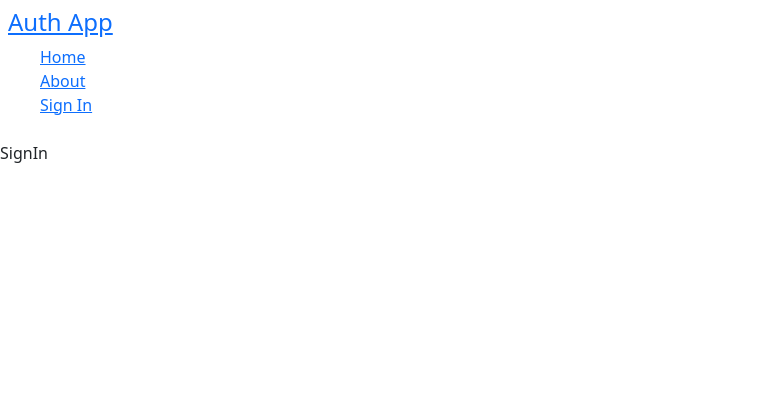
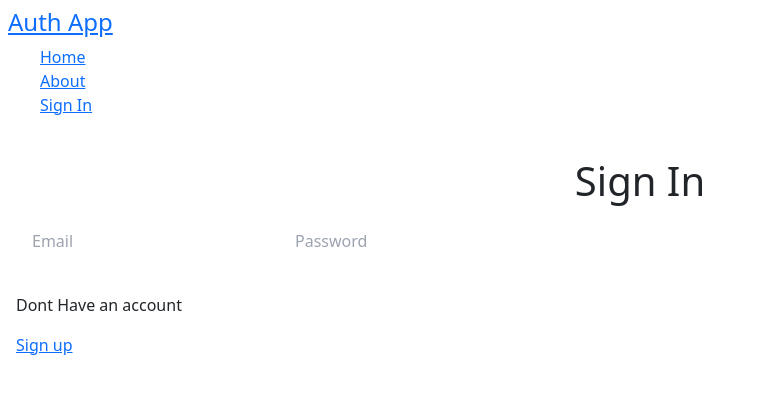
Before and after one commit to Shathik131/mern-auth, a React (Vite) app in the folder client/: page /sign-in in a window 1280 px wide. Shown: the top 394 px of the page, without its empty margins (0-764 px from the left). Built offline with nearby package versions, Linux system fonts and the light colour scheme.

Commit message:
complete signIn functionality

```diff
--- a/client/src/pages/SignIn.jsx
+++ b/client/src/pages/SignIn.jsx
@@ -1,7 +1,95 @@
-import React from "react";
+import React, { useState } from "react";
+import { Link, useNavigate } from "react-router-dom";
+import axios from "axios";
+import { ToastContainer, toast } from "react-toastify";
+import "react-toastify/dist/ReactToastify.css";
 
 const SignIn = () => {
-  return <div>SignIn</div>;
+  const navigate = useNavigate();
+  const [formData, setFormData] = useState({});
+  const [error, setError] = useState(null);
+  const [loading, setLoading] = useState(false);
+
+  const handleChange = (e) => {
+    setFormData({ ...formData, [e.target.id]: e.target.value });
+  };
+  // console.log(formData);
+
+  const handleSubmit = async (e) => {
+    e.preventDefault();
+
+    try {
+      setLoading(true);
+      await axios
+        .post("/api/auth/sign-in", formData)
+        .then((res) => {
+          // console.log(res.data);
+          setFormData(res.data);
+          toast("Sign-In Success", { type: "success", autoClose: 1500 });
+          setTimeout(() => {
+            navigate("/");
+          }, 2500);
+        })
+        .catch((err) => {
+          console.log(err);
+          toast("Sign-In Failed", { type: "error", autoClose: 1500 });
+        });
+
+      setLoading(false);
+      setError(false);
+    } catch (err) {
+      res.send(err);
+      setLoading(false);
+      setError(true);
+    }
+  };
+
+  return (
+    <div className="p-3 max-w-lg mx-auto">
+      <h1
+        className="text-3xl text-center font-semibold
+   py-7"
+      >
+        Sign In
+      </h1>
+
+      <form className="flex flex-col gap-4" onSubmit={handleSubmit}>
+        <input
+          type="text"
+          placeholder="Email"
+          id="email"
+          className="bg-slate-100 p-3 rounded-lg"
+          onChange={handleChange}
+        />
+
+        <input
+          type="text"
+          placeholder="Password"
+          id="password"
+          className="bg-slate-100 p-3 rounded-lg"
+          onChange={handleChange}
+        />
+
+        <button
+          disabled={loading}
+          className="bg-slate-700 text-white p-3
+        rounded-lg uppercase hover:opacity-95 disabled:opacity-80"
+        >
+          {loading ? "Loading..." : "Sign In"}
+        </button>
+      </form>
+
+      <div className="flex gap-2 pt-4">
+        <p>Dont Have an account </p>
+        <Link to={"/sign-up"}>
+          <span className="text-blue-500">Sign up</span>
+        </Link>
+      </div>
+
+      <p className="text-red-700 pt-5">{error && "Something error!"}</p>
+      <ToastContainer />
+    </div>
+  );
 };
 
 export default SignIn;
--- a/client/src/pages/SignUp.jsx
+++ b/client/src/pages/SignUp.jsx
@@ -1,10 +1,12 @@
 import React, { useState } from "react";
-import { Link } from "react-router-dom";
+import { Link, useNavigate } from "react-router-dom";
 import axios from "axios";
 import { ToastContainer, toast } from "react-toastify";
 import "react-toastify/dist/ReactToastify.css";
 
 const SignUp = () => {
+  const navigate = useNavigate();
+
   const [formData, setFormData] = useState({});
   const [error, setError] = useState(null);
   const [loading, setLoading] = useState(false);
@@ -24,11 +26,14 @@ const SignUp = () => {
         .then((res) => {
           // console.log(res.data);
           setFormData(res.data);
-          toast("Data Added Success", { type: "success", autoClose: 1500 });
+          toast("Sign-Up Success", { type: "success", autoClose: 1500 });
+          setTimeout(() => {
+            navigate("/sign-in");
+          }, 2500);
         })
         .catch((err) => {
           console.log(err);
-          toast("Data Added Failed", { type: "error", autoClose: 1500 });
+          toast("Sign-Up Failed", { type: "error", autoClose: 1500 });
         });
 
       setLoading(false);
```
